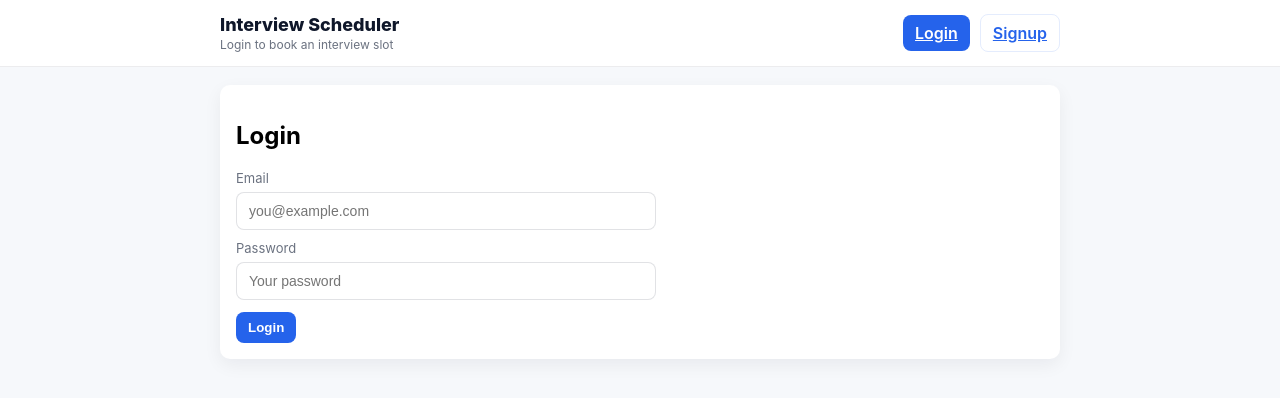
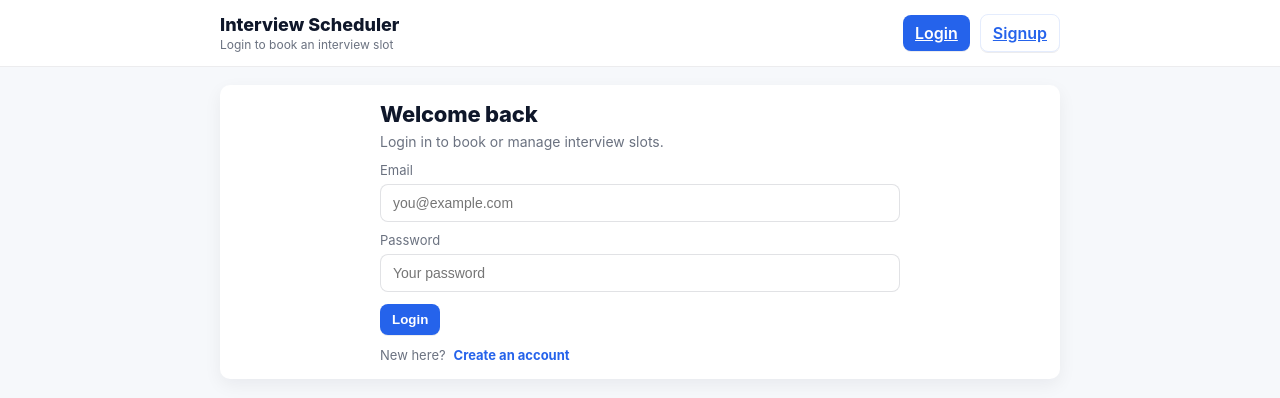
Before and after one commit to pushpendra-singh123/interview-scheduler-mern, a React (Create React App) app in the folder frontend/: page /login in a window 1280 px wide. Shown: the top 398 px of the page. Built offline with nearby package versions, Linux system fonts and the light colour scheme; no server answers.

Commit message:
update style give hover effect to buttons and links

```diff
--- a/frontend/src/index.css
+++ b/frontend/src/index.css
@@ -4,6 +4,8 @@
   --muted: #6b7280;
   --accent: #2563eb;
   --danger: #dc2626;
+  --text: #0f172a;
+  --ring: rgba(37, 99, 235, 0.35);
 }
 
 * {
@@ -16,6 +18,14 @@ body,
   font-family: Inter, system-ui, -apple-system, "Segoe UI", Roboto,
     "Helvetica Neue", Arial;
   background: var(--bg);
+  color: var(--text);
+}
+
+button,
+a {
+  transition: background-color 160ms ease, border-color 160ms ease,
+    color 160ms ease, transform 120ms ease, box-shadow 160ms ease,
+    opacity 160ms ease;
 }
 
 .navbar {
@@ -40,6 +50,10 @@ body,
   flex-direction: column;
   gap: 2px;
   text-decoration: none;
+}
+
+.brand:hover .brand-title {
+  color: #0b1225;
 }
 
 .brand-title {
@@ -99,6 +113,56 @@ body,
   box-shadow: 0 6px 18px rgba(15, 23, 42, 0.06);
 }
 
+.auth-page {
+  max-width: 520px;
+  margin: 0 auto;
+}
+
+.auth-header {
+  display: flex;
+  flex-direction: column;
+  gap: 6px;
+  margin-bottom: 12px;
+}
+
+.auth-title {
+  margin: 0;
+  font-size: 22px;
+  font-weight: 800;
+  letter-spacing: -0.01em;
+}
+
+.auth-sub {
+  color: var(--muted);
+  font-size: 14px;
+}
+
+.auth-footer {
+  display: flex;
+  gap: 8px;
+  align-items: center;
+  flex-wrap: wrap;
+  margin-top: 12px;
+  color: var(--muted);
+  font-size: 13px;
+}
+
+.link {
+  color: var(--accent);
+  text-decoration: none;
+  font-weight: 700;
+}
+
+.link:hover {
+  text-decoration: underline;
+}
+
+.link:focus-visible {
+  outline: 2px solid var(--ring);
+  outline-offset: 2px;
+  border-radius: 6px;
+}
+
 .nav-right {
   margin-left: auto;
   display: flex;
@@ -109,6 +173,10 @@ body,
 .form {
   margin-top: 12px;
   max-width: 420px;
+}
+
+.auth-page .form {
+  max-width: none;
 }
 
 .form-row {
@@ -130,9 +198,18 @@ body,
   border: 1px solid rgba(15, 23, 42, 0.12);
   outline: none;
   font-size: 14px;
+  background: #fff;
+}
+.input:hover {
+  border-color: rgba(15, 23, 42, 0.18);
 }
 .input:focus {
-  border-color: rgba(37, 99, 235, 0.35);
+  border-color: var(--ring);
+  box-shadow: 0 0 0 4px rgba(37, 99, 235, 0.12);
+}
+
+.input:focus-visible {
+  outline: none;
 }
 
 .auth-actions {
@@ -203,6 +280,20 @@ body,
   cursor: pointer;
   background: var(--accent);
   color: white;
+  box-shadow: 0 1px 0 rgba(15, 23, 42, 0.08);
+}
+.btn:hover:not(:disabled) {
+  filter: brightness(0.98);
+  transform: translateY(-1px);
+  box-shadow: 0 10px 18px rgba(15, 23, 42, 0.1);
+}
+.btn:active:not(:disabled) {
+  transform: translateY(0px);
+  box-shadow: 0 6px 12px rgba(15, 23, 42, 0.1);
+}
+.btn:focus-visible {
+  outline: 2px solid var(--ring);
+  outline-offset: 2px;
 }
 .btn:disabled {
   opacity: 0.6;
@@ -212,6 +303,18 @@ body,
   background: transparent;
   color: var(--accent);
   border: 1px solid rgba(37, 99, 235, 0.12);
+}
+.btn-outline:hover:not(:disabled) {
+  background: rgba(37, 99, 235, 0.08);
+  border-color: rgba(37, 99, 235, 0.2);
+}
+
+.btn.unbook {
+  background: var(--danger);
+}
+
+.btn.unbook:hover:not(:disabled) {
+  filter: brightness(0.98);
 }
 .badge-full {
   background: #fef2f2;
--- a/frontend/src/pages/AdminDashboard.jsx
+++ b/frontend/src/pages/AdminDashboard.jsx
@@ -126,8 +126,8 @@ export default function AdminDashboard({ user }) {
         slotId: s._id,
         startTime: s.startTime,
         endTime: s.endTime,
-        name: b.name || "",
-        email: b.email || "",
+        name: b?.user?.name || b?.name || "",
+        email: b?.user?.email || b?.email || "",
       }))
     )
     .filter((x) => x.email);
@@ -190,12 +190,22 @@ export default function AdminDashboard({ user }) {
                       <td>
                         {Number.isNaN(start.getTime())
                           ? "—"
-                          : start.toLocaleDateString()}
+                          : start.toLocaleDateString("en-GB", {
+                              day: "2-digit",
+                              month: "2-digit",
+                              year: "2-digit",
+                            })}
                       </td>
                       <td>
                         {Number.isNaN(start.getTime())
                           ? "—"
-                          : `${start.toLocaleTimeString()} – ${end.toLocaleTimeString()}`}
+                          : `${start.toLocaleTimeString("en-GB", {
+                              hour: "2-digit",
+                              minute: "2-digit",
+                            })} – ${end.toLocaleTimeString("en-GB", {
+                              hour: "2-digit",
+                              minute: "2-digit",
+                            })}`}
                       </td>
                     </tr>
                   );
@@ -264,8 +274,21 @@ export default function AdminDashboard({ user }) {
                 <div key={s._id} className="slot-row">
                   <div className="slot-info">
                     <div className="slot-time">
-                      {new Date(s.startTime).toLocaleString()} —{" "}
-                      {new Date(s.endTime).toLocaleString()}
+                      {new Date(s.startTime).toLocaleString("en-GB", {
+                        day: "2-digit",
+                        month: "2-digit",
+                        year: "2-digit",
+                        hour: "2-digit",
+                        minute: "2-digit",
+                      })}{" "}
+                      —{" "}
+                      {new Date(s.endTime).toLocaleString("en-GB", {
+                        day: "2-digit",
+                        month: "2-digit",
+                        year: "2-digit",
+                        hour: "2-digit",
+                        minute: "2-digit",
+                      })}
                     </div>
                     <div className="slot-meta">
                       {booked}/{max} candidates {full ? "(Full)" : ""}
--- a/frontend/src/pages/Login.jsx
+++ b/frontend/src/pages/Login.jsx
@@ -1,4 +1,5 @@
 import React, { useState } from "react";
+import { Link } from "react-router-dom";
 import { login } from "../api";
 import { setAuth } from "../auth";
 
@@ -24,8 +25,13 @@ export default function Login({ onLogin }) {
   };
 
   return (
-    <div>
-      <h2>Login</h2>
+    <div className="auth-page">
+      <div className="auth-header">
+        <h2 className="auth-title">Welcome back</h2>
+        <div className="auth-sub">
+          Login in to book or manage interview slots.
+        </div>
+      </div>
 
       <form onSubmit={submit} className="form">
         <div className="form-row">
@@ -58,6 +64,13 @@ export default function Login({ onLogin }) {
         </div>
       </form>
 
+      <div className="auth-footer">
+        <span>New here?</span>
+        <Link className="link" to="/signup">
+          Create an account
+        </Link>
+      </div>
+
       {error && <div className="empty">{error}</div>}
     </div>
   );
--- a/frontend/src/pages/Signup.jsx
+++ b/frontend/src/pages/Signup.jsx
@@ -1,4 +1,5 @@
 import React, { useState } from "react";
+import { Link } from "react-router-dom";
 import { signup } from "../api";
 import { setAuth } from "../auth";
 
@@ -36,8 +37,17 @@ export default function Signup({ role, onSignup }) {
   const isAdmin = selectedRole === "admin";
 
   return (
-    <div>
-      <h2>{isAdmin ? "Admin Signup" : "Signup"}</h2>
+    <div className="auth-page">
+      <div className="auth-header">
+        <h2 className="auth-title">
+          {isAdmin ? "Admin Signup" : "Create account"}
+        </h2>
+        <div className="auth-sub">
+          {isAdmin
+            ? "Create an interviewer/admin account."
+            : "Create a candidate account to book a slot."}
+        </div>
+      </div>
 
       <form onSubmit={submit} className="form">
         {!fixedRole && (
@@ -108,6 +118,13 @@ export default function Signup({ role, onSignup }) {
         </div>
       </form>
 
+      <div className="auth-footer">
+        <span>Already have an account?</span>
+        <Link className="link" to="/login">
+          Login
+        </Link>
+      </div>
+
       {error && <div className="empty">{error}</div>}
     </div>
   );
--- a/frontend/src/pages/UserDashboard.jsx
+++ b/frontend/src/pages/UserDashboard.jsx
@@ -6,10 +6,7 @@ export default function UserDashboard({ user }) {
   const [loading, setLoading] = useState(true);
   const [error, setError] = useState(null);
 
-  const myEmail = useMemo(
-    () => String(user?.email || "").toLowerCase(),
-    [user]
-  );
+  const myUserId = useMemo(() => String(user?.id || user?._id || ""), [user]);
 
   const load = async () => {
     setLoading(true);
@@ -64,14 +61,21 @@ export default function UserDashboard({ user }) {
           const max = s.maxCandidates || 0;
           const isFull = max > 0 && booked >= max;
           const mine = (s.bookings || []).some(
-            (b) => String(b.email || "").toLowerCase() === myEmail
+            (b) =>
+              String(b?.user?._id || b?.user || "") === String(myUserId || "")
           );
 
           return (
             <div key={s._id} className="slot-row">
               <div className="slot-info">
                 <div className="slot-time">
-                  {new Date(s.startTime).toLocaleString()}
+                  {new Date(s.startTime).toLocaleString("en-GB", {
+                    day: "2-digit",
+                    month: "2-digit",
+                    year: "2-digit",
+                    hour: "2-digit",
+                    minute: "2-digit",
+                  })}
                 </div>
                 <div className="slot-meta">
                   {booked}/{max} candidates
```
